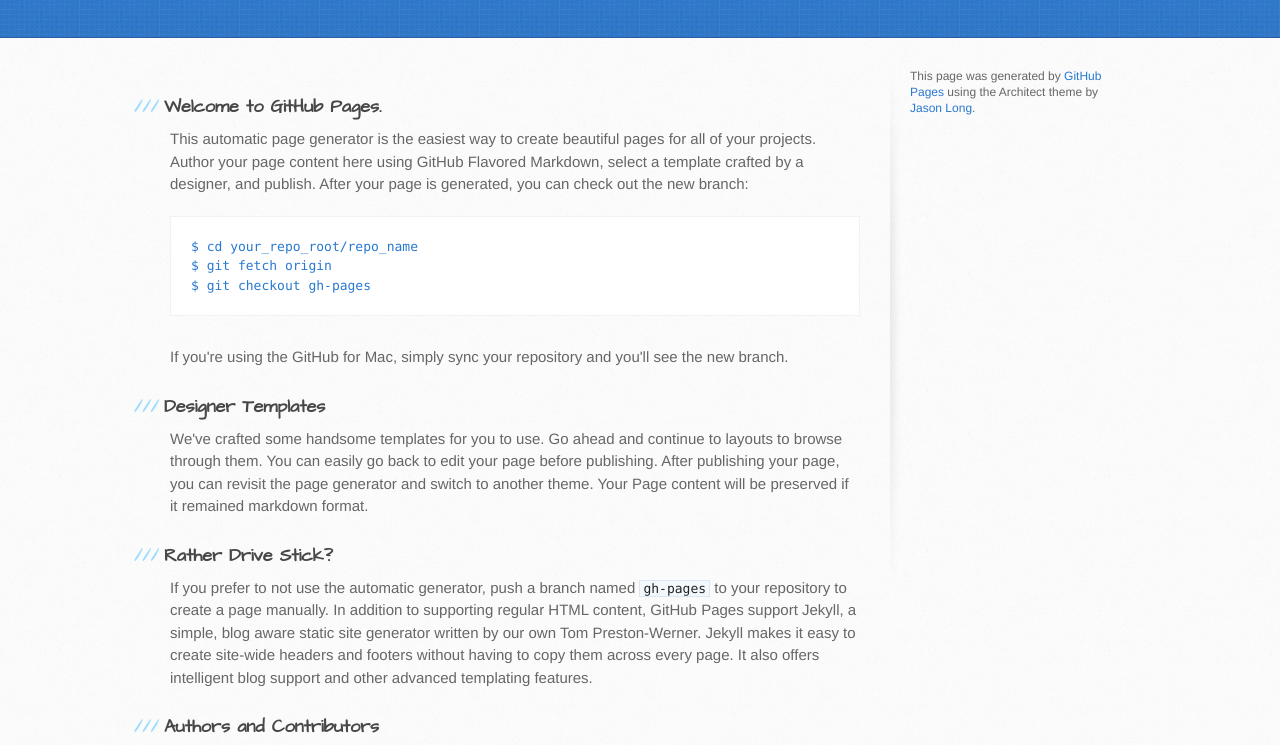
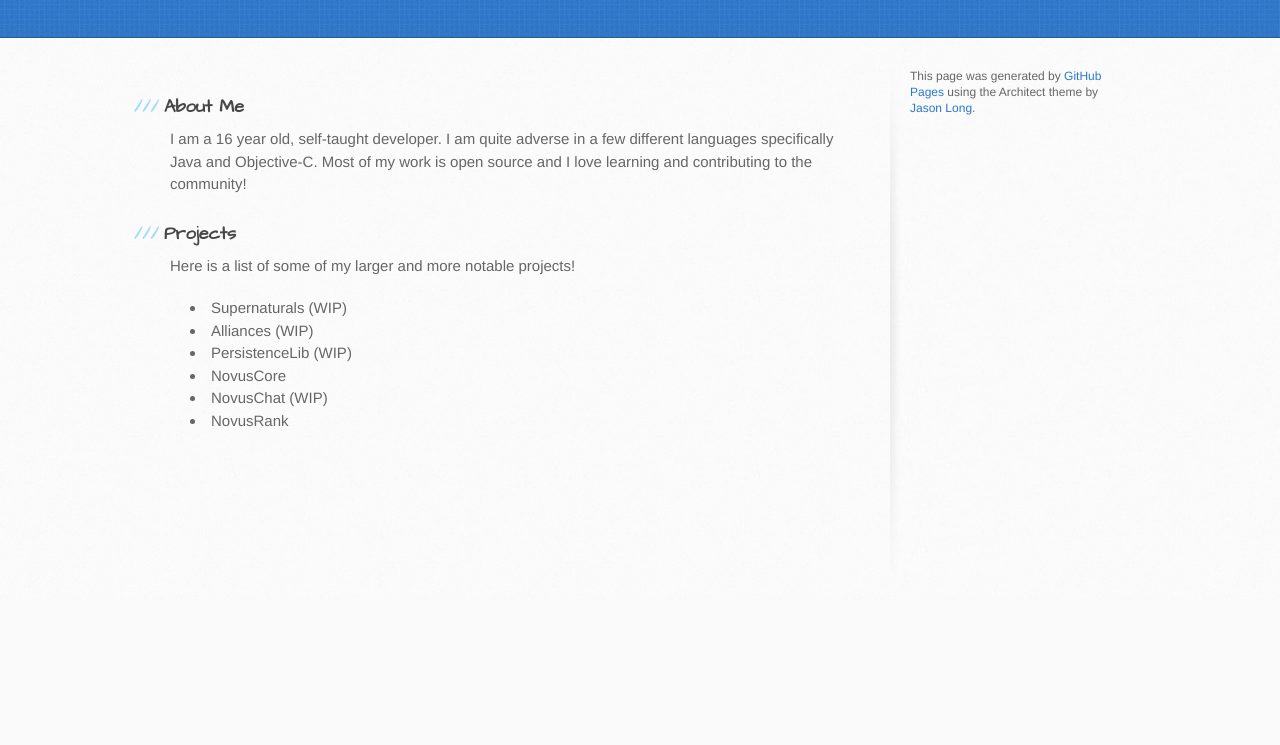
Before and after one commit to ELCHILEN0/elchilen0.github.com, a plain HTML site: page index.html in a window 1280 px wide. Shown: the part 201-946 px from the top of the page. After the commit the page ends 800 px from the top, so only its background shows below. Drawn offline with Linux system fonts and the light colour scheme.

Commit message:
Replace master branch with page content via GitHub

```diff
--- a/index.html
+++ b/index.html
@@ -28,32 +28,22 @@
     <div id="content-wrapper">
       <div class="inner clearfix">
         <section id="main-content">
-          <h3>Welcome to GitHub Pages.</h3>
+          <h3>About Me</h3>
 
-<p>This automatic page generator is the easiest way to create beautiful pages for all of your projects. Author your page content here using GitHub Flavored Markdown, select a template crafted by a designer, and publish. After your page is generated, you can check out the new branch:</p>
+<p>I am a 16 year old, self-taught developer.  I am quite adverse in a few different languages specifically Java and Objective-C.  Most of my work is open source and I love learning and contributing to the community!</p>
 
-<pre><code>$ cd your_repo_root/repo_name
-$ git fetch origin
-$ git checkout gh-pages
-</code></pre>
+<h3>Projects</h3>
 
-<p>If you're using the GitHub for Mac, simply sync your repository and you'll see the new branch.</p>
+<p>Here is a list of some of my larger and more notable projects!</p>
 
-<h3>Designer Templates</h3>
-
-<p>We've crafted some handsome templates for you to use. Go ahead and continue to layouts to browse through them. You can easily go back to edit your page before publishing. After publishing your page, you can revisit the page generator and switch to another theme. Your Page content will be preserved if it remained markdown format.</p>
-
-<h3>Rather Drive Stick?</h3>
-
-<p>If you prefer to not use the automatic generator, push a branch named <code>gh-pages</code> to your repository to create a page manually. In addition to supporting regular HTML content, GitHub Pages support Jekyll, a simple, blog aware static site generator written by our own Tom Preston-Werner. Jekyll makes it easy to create site-wide headers and footers without having to copy them across every page. It also offers intelligent blog support and other advanced templating features.</p>
-
-<h3>Authors and Contributors</h3>
-
-<p>You can <a href="https://github.com/blog/821" class="user-mention">@mention</a> a GitHub username to generate a link to their profile. The resulting <code>&lt;a&gt;</code> element will link to the contributor's GitHub Profile. For example: In 2007, Chris Wanstrath (<a href="https://github.com/defunkt" class="user-mention">@defunkt</a>), PJ Hyett (<a href="https://github.com/pjhyett" class="user-mention">@pjhyett</a>), and Tom Preston-Werner (<a href="https://github.com/mojombo" class="user-mention">@mojombo</a>) founded GitHub.</p>
-
-<h3>Support or Contact</h3>
-
-<p>Having trouble with Pages? Check out the documentation at <a href="http://help.github.com/pages">http://help.github.com/pages</a> or contact <a href="mailto:support@github.com">support@github.com</a> and we’ll help you sort it out.</p>
+<ul>
+<li>Supernaturals (WIP)</li>
+<li>Alliances (WIP)</li>
+<li>PersistenceLib (WIP)</li>
+<li>NovusCore</li>
+<li>NovusChat (WIP)</li>
+<li>NovusRank</li>
+</ul>
         </section>
 
         <aside id="sidebar">
```
Also changed, not shown: params.json (+1 -1 lines).
